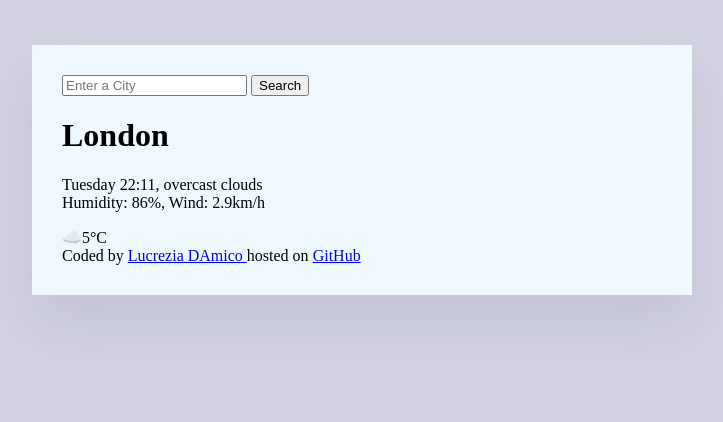
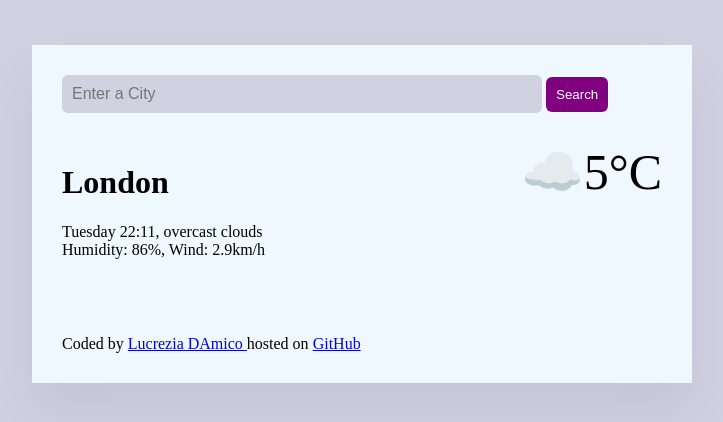
Before and after one commit to Lucrezia92/Meteo-Lucrezia, a plain HTML site: page Index.html in a window 1280 px wide. Shown: the whole page, without its empty margins (278-1001 px from the left). Drawn offline with Linux system fonts and the light colour scheme.

Commit message:
added basic cc to the project

```diff
--- a/Index.html
+++ b/Index.html
@@ -9,20 +9,24 @@
 <body>
     <div class="app">
     <header>
-    <form></form>
-    <input type="search" placeholder="Enter a City" required>
-    <input type="submit" value="Search">
+    <form class="search-form"></form>
+    <input type="search" placeholder="Enter a City" required class="search-form-input">
+    <input type="submit" value="Search" class="search-form-button">
 </header>
     <main>
+        <div class="app-data">
         <div>
     <h1>London</h1>
     <p>
         Tuesday 22:11, overcast clouds
         <br  />
         Humidity: 86%, Wind: 2.9km/h
+
     </p>
+
     </div>
-      <div>☁️5°C</div>
+      <div class="temperature">☁️5°C</div>
+        </div>
     </main>
     <footer>
         Coded by
--- a/index.css
+++ b/index.css
@@ -1,6 +1,7 @@
 body{
     background-color: rgb(209, 209, 226);
 }
+
 
 .app {
     background-color: aliceblue;
@@ -10,3 +11,43 @@ body{
     box-shadow: 0 30px 50px rgb(65, 50, 100, 0.08)
 
 }
+
+.search-form-input {
+    background-color: rgb(209, 209, 226);
+    border: none;
+    border-radius: 6px;
+    width: 80%;
+    font-size: 16px;
+    padding: 10px;
+
+}
+
+.search-form-button{
+    background-color: purple;
+    padding: 10px;
+    border: none;
+    border-radius: 6px;
+    color: white;
+}
+
+header {
+border-bottom: 1px
+padding: 0 0 30px 0;
+}
+
+.app-data {
+display: flex;
+justify-content: space-between;
+
+}
+
+main{
+    padding: 30px 0;
+}
+
+.temperature{
+    font-size: 50px;
+}
+footer{
+    padding: 30px 0 0 0;
+}
```
